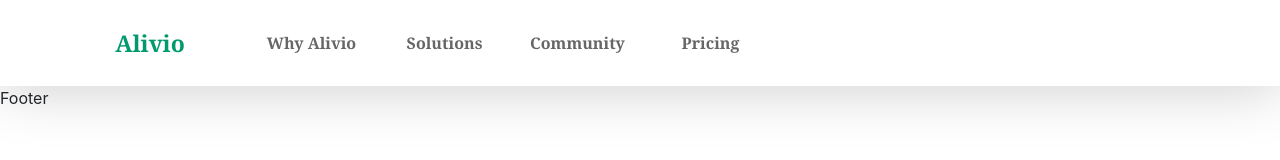
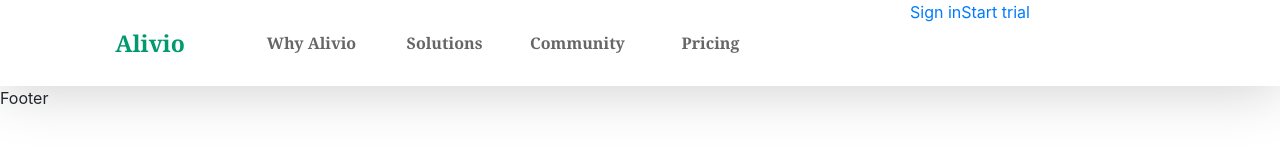
Before and after one commit to 404th/quadrade, a React (Create React App) app: page / in a window 1280 px wide. Shown: the top 160 px of the page. Built offline with nearby package versions, Linux system fonts and the light colour scheme.

Commit message:
Some changes before sleping

```diff
--- a/src/components/app/App.jsx
+++ b/src/components/app/App.jsx
@@ -6,10 +6,10 @@ import Footer from '../footer/Footer'
 
 const App = () => {
   return (
-    <>
+    <div>
       <Header />
       <Footer />
-    </>
+    </div>
   )
 }
 
--- a/src/components/header/Header.jsx
+++ b/src/components/header/Header.jsx
@@ -2,6 +2,7 @@ import React from 'react'
 import './Header.css'
 import Navigator from './navigator/Navigator'
 import { NavLink } from 'react-router-dom'
+import Form from './form/Form'
 
 const Header = () => {
   return (
@@ -16,7 +17,11 @@ const Header = () => {
               <Navigator/>
             </div>
           </div>
-          <div className="col-3 p-0"></div>
+          <div className="col-3 p-0">
+            <div className="header_row_form">
+              <Form />
+            </div>
+          </div>
         </div>
       </div>
     </header>
--- /dev/null
+++ b/src/components/header/form/Form.css
@@ -0,0 +1,4 @@
+.header_row_form .signIn {
+  width: 100%;
+  height: 100%;
+}
--- /dev/null
+++ b/src/components/header/form/Form.jsx
@@ -0,0 +1,14 @@
+import React from 'react'
+import { NavLink } from 'react-router-dom'
+import './Form.css'
+
+const Form = () => {
+  return (
+    <div>
+      <NavLink className='signIn' to={'/signin'}>Sign in</NavLink>
+      <NavLink className='trial' to={'/trial'}>Start trial</NavLink>
+    </div>
+  )
+}
+
+export default Form
```
